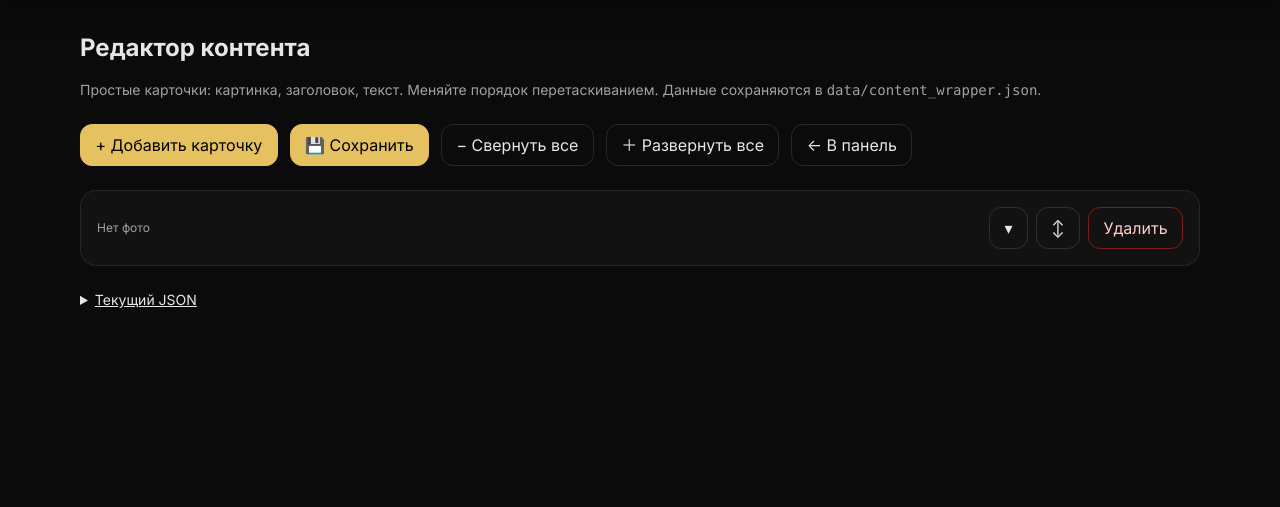
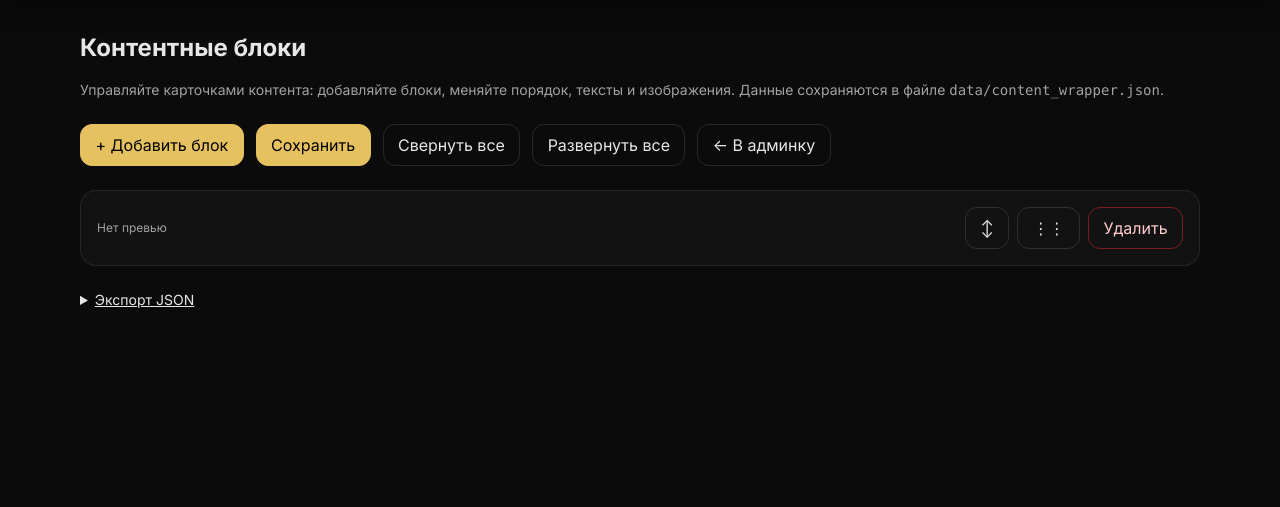
Before and after one commit to Alex71711/pubsite, a Flask app: template templates/admin_content.html in a window 1280 px wide. Shown: the part 215-722 px from the top of the page. Run offline with Flask 3, Linux system fonts and the light colour scheme; the template is opened without the code that fills it, so the values that code supplies are empty; some libraries are stand-ins or nearby versions.

```diff
--- a/templates/admin_content.html
+++ b/templates/admin_content.html
@@ -1,8 +1,11 @@
 {% extends 'base.html' %}
-{% block title %}CONTENT WRAPPER — Админ{% endblock %}
+{% block title %}Контент страницы — {{ site.name or 'Сайт' }}{% endblock %}
 {% block content %}
-<h1 class="text-2xl font-bold mb-4">Редактор контента</h1>
-<p class="text-sm text-[color:var(--muted)] mb-6">Простые карточки: картинка, заголовок, текст. Меняйте порядок перетаскиванием. Данные сохраняются в <code>data/content_wrapper.json</code>.</p>
+<h1 class="text-2xl font-bold mb-4">Контентные блоки</h1>
+<p class="text-sm text-[color:var(--muted)] mb-6">
+  Управляйте карточками контента: добавляйте блоки, меняйте порядок, тексты и изображения. Данные сохраняются в файле
+  <code>data/content_wrapper.json</code>.
+</p>
 
 <style>
   :root{--ctl-h:42px}
@@ -19,7 +22,7 @@
   .thumb-mini{width:80px;height:56px;object-fit:cover;border:1px solid #2d3138;border-radius:.5rem}
 </style>
 
-{# Текущее содержимое (JSON) #}
+{# исходный JSON #}
 {% if content_text is defined %}
   <script id="content-data" type="application/json">{{ content_text|safe }}</script>
 {% else %}
@@ -30,17 +33,17 @@
   <textarea name="content_json" id="content_json" class="hidden"></textarea>
 
   <div class="flex flex-wrap gap-3">
-    <button type="button" class="btn btn-accent" id="addBlockBtn">+ Добавить карточку</button>
-    <button type="submit" class="btn btn-accent" id="saveBtn">💾 Сохранить</button>
-    <button type="button" class="btn" id="collapseAll">− Свернуть все</button>
-    <button type="button" class="btn" id="expandAll">＋ Развернуть все</button>
-    <a href="{{ url_for('admin_dashboard') }}" class="btn">← В панель</a>
+    <button type="button" class="btn btn-accent" id="addBlockBtn">+ Добавить блок</button>
+    <button type="submit" class="btn btn-accent" id="saveBtn">Сохранить</button>
+    <button type="button" class="btn" id="collapseAll">Свернуть все</button>
+    <button type="button" class="btn" id="expandAll">Развернуть все</button>
+    <a href="{{ url_for('admin_dashboard') }}" class="btn">← В админку</a>
   </div>
 
   <div id="blocks" class="space-y-4 mt-4"></div>
 
   <details class="mt-4">
-    <summary class="text-sm underline">Текущий JSON</summary>
+    <summary class="text-sm underline">Экспорт JSON</summary>
     <div class="mt-3 card p-3">
       <textarea id="export_json" class="w-full mono text-sm border rounded-xl p-3 json_t" rows="14" readonly></textarea>
     </div>
@@ -50,43 +53,42 @@
 <template id="tmpl-card">
   <div class="card p-4 cart_j block" data-type="card">
     <div class="flex items-center justify-between gap-3">
-      <!-- В шапке оставляем только мини-превью и скрытое поле размера (чтобы не ломать формат данных) -->
       <div class="flex items-center gap-3">
         <img class="thumb-mini hidden mini" alt="preview">
-        <span class="text-xs k mini-fallback">Нет фото</span>
+        <span class="text-xs k mini-fallback">Нет превью</span>
         <input type="hidden" class="fld-size" value="md">
       </div>
       <div class="flex items-center gap-2">
-        <button type="button" class="btn toggle" title="Свернуть/развернуть">▾</button>
-        <button type="button" class="btn handle" title="Перетащить">↕</button>
+        <button type="button" class="btn toggle" title="Свернуть/развернуть">↕</button>
+        <button type="button" class="btn handle" title="Тянуть мышкой">⋮⋮</button>
         <button type="button" class="btn btn-danger del">Удалить</button>
       </div>
     </div>
 
     <div class="mt-4 body space-y-3">
-      <label class="block"><span class="text-sm k">Картинка</span>
+      <label class="block"><span class="text-sm k">Изображение</span>
         <div class="flex items-center gap-3 flex-wrap">
           <img class="thumb hidden full" alt="preview">
           <input type="file" accept="image/*" class="fld-file">
           <input class="w-full rounded-xl p-2.5 fld-src" placeholder="/static/uploads/content/....jpg" readonly>
         </div>
-        <p class="text-xs k mt-1">JPG/PNG/WebP до 5 МБ. После выбора файл загрузится, а путь появится в поле.</p>
+        <p class="text-xs k mt-1">JPG/PNG/WebP до 5 МБ. После загрузки ссылка подставится автоматически.</p>
       </label>
       <div class="grid grid-cols-2 gap-3">
         <label class="block"><span class="text-sm k">Заголовок</span>
-          <input class="w-full rounded-xl p-2.5 fld-title" placeholder="Напр.: Лучший бар города"></label>
-        <label class="block"><span class="text-sm k">Подзаголовок / Текст</span>
-          <input class="w-full rounded-xl p-2.5 fld-text" placeholder="Короткое описание"></label>
+          <input class="w-full rounded-xl p-2.5 fld-title" placeholder="Например: Большой выбор напитков"></label>
+        <label class="block"><span class="text-sm k">Подзаголовок / подпись</span>
+          <input class="w-full rounded-xl p-2.5 fld-text" placeholder="Короткое описание блока"></label>
       </div>
-      <label class="block"><span class="text-sm k">Описание (длинный текст)</span>
-        <textarea class="w-full rounded-xl p-2.5 fld-desc" rows="3" placeholder="Опционально"></textarea></label>
+      <label class="block"><span class="text-sm k">Описание (пара фраз)</span>
+        <textarea class="w-full rounded-xl p-2.5 fld-desc" rows="3" placeholder="Расскажите подробнее о блоке"></textarea></label>
     </div>
   </div>
 </template>
 
 <script>
 (function(){
-  // Монтируем один раз на рендер страницы
+  // Монтируем только один раз
   const form = document.getElementById('contentForm');
   if (!form || form.dataset.mounted === '1') return; form.dataset.mounted = '1';
 
@@ -97,7 +99,7 @@
   const blocks = document.getElementById('blocks');
   const saveBtn = document.getElementById('saveBtn');
 
-  // загрузка исходного JSON
+  // Загружаем исходный JSON
   let data = [];
   try {
     const el = document.getElementById('content-data');
@@ -109,7 +111,7 @@
   }
   if (!Array.isArray(data)) data = [];
 
-  // Создание карточки
+  // Создать карточку
   function createCard(init){
     const node = T('tmpl-card');
     node.draggable = true;
@@ -123,7 +125,7 @@
     const fTitle= $('.fld-title', node);
     const fText = $('.fld-text', node);
     const fDesc = $('.fld-desc', node);
-    const fSize = $('.fld-size', node); // скрытое поле для совместимости с форматом
+    const fSize = $('.fld-size', node); // размер для будущих вариантов верстки
 
     if (init && init.value){
       const v = init.value;
@@ -139,39 +141,39 @@
       fSize.value  = v.size  || 'md';
     }
 
-    // сворачивание + мини-превью
+    // Сворачивать/разворачивать + мини-превью
     $('.toggle', node).addEventListener('click', function(){
       const body = $('.body', node);
-      const mini = $('.mini', node);
-      const fallback = $('.mini-fallback', node);
       const srcVal = fSrc && fSrc.value || '';
       body.classList.toggle('hidden');
       const collapsed = body.classList.contains('hidden');
-      if (collapsed){
-        if (mini){ if (srcVal){ mini.classList.remove('hidden'); if (fallback) fallback.classList.add('hidden'); } else { mini.classList.add('hidden'); if (fallback) fallback.classList.remove('hidden'); } }
-      } else {
-        if (mini) mini.classList.add('hidden');
-        if (fallback) fallback.classList.add('hidden');
+      if (imgMini){
+        if (collapsed){
+          if (srcVal){ imgMini.classList.remove('hidden'); if (miniFallback) miniFallback.classList.add('hidden'); }
+          else { imgMini.classList.add('hidden'); if (miniFallback) miniFallback.classList.remove('hidden'); }
+        } else {
+          imgMini.classList.add('hidden'); if (miniFallback) miniFallback.classList.add('hidden');
+        }
       }
     });
 
-    // удаление
+    // Удаление карточки
     $('.del', node).addEventListener('click', function(){
       node.remove();
       updateExport();
     });
 
-    // загрузка файла
+    // Загрузка изображения
     fFile.addEventListener('change', async function(e){
       const file = e.target.files && e.target.files[0];
       if (!file) return;
-      if (file.size > 5*1024*1024){ alert('Файл больше 5 МБ'); e.target.value=''; return; }
+      if (file.size > 5*1024*1024){ alert('Размер файла больше 5 МБ'); e.target.value=''; return; }
       const fd = new FormData(); fd.append('image', file);
       try{
         const r = await fetch('/admin/content/upload', {method:'POST', body:fd});
         if(!r.ok) throw new Error('HTTP '+r.status);
         const js = await r.json();
-        if(!js.ok || !js.path) throw new Error(js.error || 'Ошибка загрузки');
+        if(!js.ok || !js.path) throw new Error(js.error || 'Не удалось загрузить файл');
         fSrc.value = js.path;
         img.src = js.path; img.classList.remove('hidden');
         imgMini.src = js.path;
@@ -184,7 +186,7 @@
         if (miniFallback) miniFallback.classList.add('hidden');
         updateExport();
       }catch(err){
-        alert('Не удалось загрузить: ' + err.message + 'Убедитесь, что добавлен эндпоинт /admin/content/upload в app.py');
+        alert('Ошибка загрузки: ' + err.message + '. Убедитесь, что включен /admin/content/upload в app.py');
         e.target.value='';
       }
     });
@@ -227,7 +229,7 @@
     return closest;
   }
 
-  // Сериализация и предпросмотр
+  // Сериализация в JSON
   function serialize(){
     const out = [];
     $$('.cart_j', blocks).forEach(function(card){
@@ -238,7 +240,7 @@
           title: card.querySelector('.fld-title')?.value || '',
           text:  card.querySelector('.fld-text')?.value || '',
           desc:  card.querySelector('.fld-desc')?.value || '',
-          size:  card.querySelector('.fld-size')?.value || 'md' // сохраняем, но не редактируем
+          size:  card.querySelector('.fld-size')?.value || 'md' // резерв, если понадобится другой размер
         }
       });
     });
@@ -251,7 +253,7 @@
     catch(err){ area.value = '[]'; }
   }
 
-  // Инициализация из исходных данных
+  // Рендерим исходные данные
   blocks.innerHTML='';
   (data||[]).forEach(function(b){ if (b && b.type==='card') createCard(b); });
   if (blocks.children.length === 0) createCard({type:'card', value:{}});
@@ -270,8 +272,7 @@
       const fallback = card.querySelector('.mini-fallback');
       if (mini){ if (src){ mini.classList.remove('hidden'); if (fallback) fallback.classList.add('hidden'); }
                  else { mini.classList.add('hidden'); if (fallback) fallback.classList.remove('hidden'); } }
-  });
-
+    });
   });
   document.getElementById('expandAll').addEventListener('click', function(){
     $$('.block').forEach(function(card){
@@ -280,16 +281,15 @@
       const fallback = card.querySelector('.mini-fallback');
       if (mini) mini.classList.add('hidden');
       if (fallback) fallback.classList.add('hidden');
-  });
-
+    });
   });
   blocks.addEventListener('input', function(){ updateExport(); });
   blocks.addEventListener('change', function(){ updateExport(); });
 
-  // Сабмит
+  // Сохранение
   form.addEventListener('submit', function(){
     document.getElementById('content_json').value = JSON.stringify(serialize(), null, 2);
-    if (saveBtn){ saveBtn.disabled = true; saveBtn.textContent = 'Сохраняю…'; }
+    if (saveBtn){ saveBtn.disabled = true; saveBtn.textContent = 'Сохраняем...'; }
   }, {once:true});
 })();
 </script>
```
